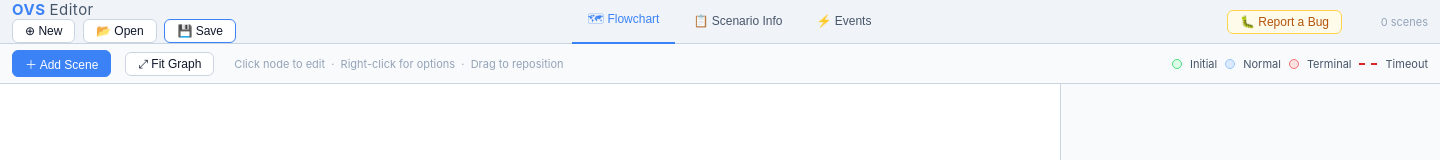
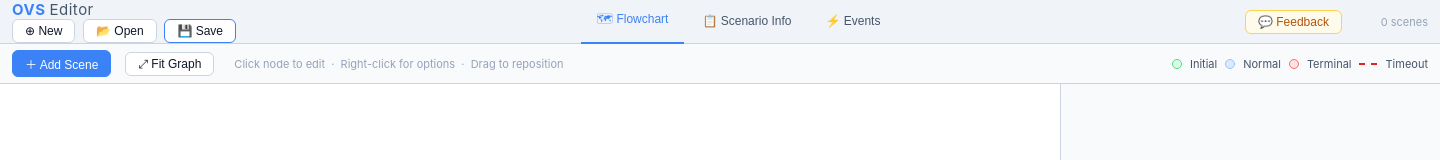
Before and after one commit to djf42/ovs-scenario-editor, an Electron app: page src/index.html in a window 1440 px wide. Shown: the top 160 px of the page. Drawn offline with nearby package versions, Linux system fonts and the light colour scheme; no server answers.

Commit message:
Add a Feedback button linking to Google Form

```diff
--- a/src/index.html
+++ b/src/index.html
@@ -28,7 +28,7 @@
     </nav>
 
     <div id="topbar-right">
-      <button id="btn-bug" class="tb-btn tb-bug" title="Report a bug or give feedback">🐛 Report a Bug</button>
+      <button id="btn-bug" class="tb-btn tb-bug" title="Report a bug or request a feature">💬 Feedback</button>
       <span id="scene-count">0 scenes</span>
     </div>
   </header>
```
